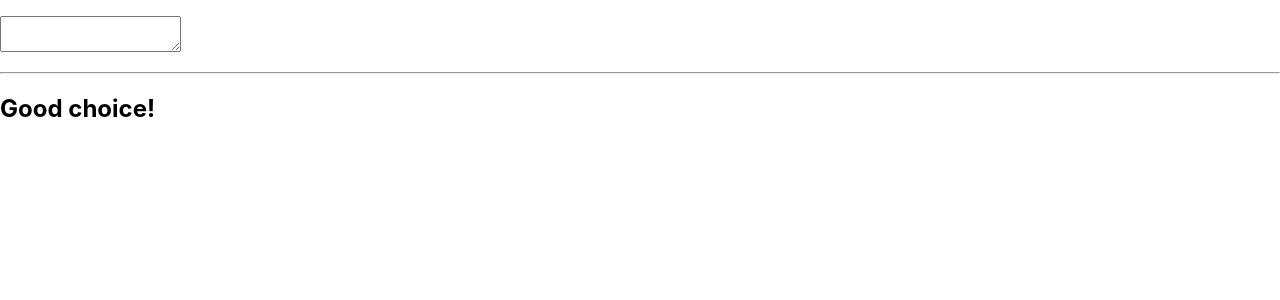
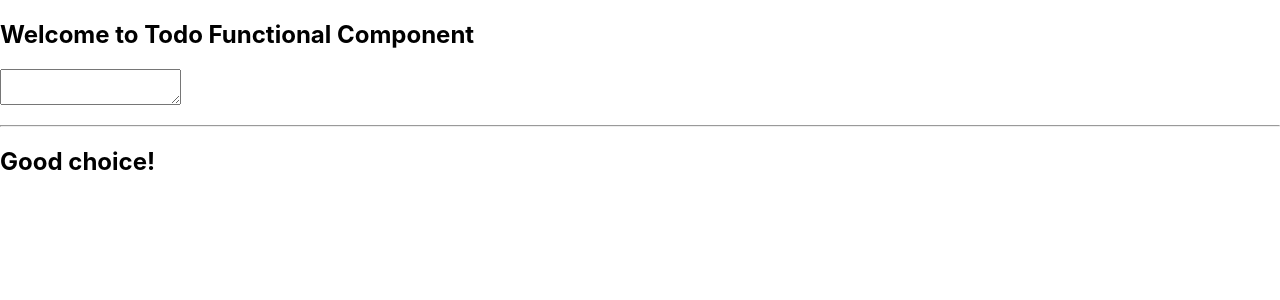
Before and after one commit to mdabdulhalimcse/ReactJS, a React (Create React App) app: page / in a window 1280 px wide. Shown: the top 300 px of the page. Built offline with nearby package versions, Linux system fonts and the light colour scheme.

Commit message:
Spring Boot and MySQL Rest API with dto

```diff
--- a/src/App.js
+++ b/src/App.js
@@ -9,7 +9,6 @@ export default class AppShowRenderProps extends React.Component{
 
         return(
           <div>
-            {/* <Todo /> */}
             <Todo />
           </div>
         );
--- a/src/components/Todo.js
+++ b/src/components/Todo.js
@@ -16,6 +16,7 @@ export default function Todo() {
 
     return(
         <div>
+            <h2>Welcome to Todo Functional Component</h2>
         <p>{todo}</p>
         <p>
             <textarea name='todo' value={todo} onChange={handleInput} />
--- a/src/components/TodoClass.js
+++ b/src/components/TodoClass.js
@@ -1,6 +1,6 @@
 import React from 'react';
 
-export default class Todo extends React.Component{
+export default class TodoClass extends React.Component{
     state = {
         todo: '',
         warning:null,
@@ -21,6 +21,7 @@ export default class Todo extends React.Component{
         const {todo, warning} = this.state;
         return (
             <div>
+                <h2>Welcome to TodoClass Component</h2>
                 <p>{todo}</p>
                 <p>
                     <textarea name='todo' value={todo} onChange={this.handleInput} />
--- a/src/index.js
+++ b/src/index.js
@@ -1,7 +1,7 @@
 import React from 'react';
 import ReactDOM from 'react-dom';
+import App from './App';
 import './index.css';
-import App from './App';
 import reportWebVitals from './reportWebVitals';
 
 ReactDOM.render(
```
